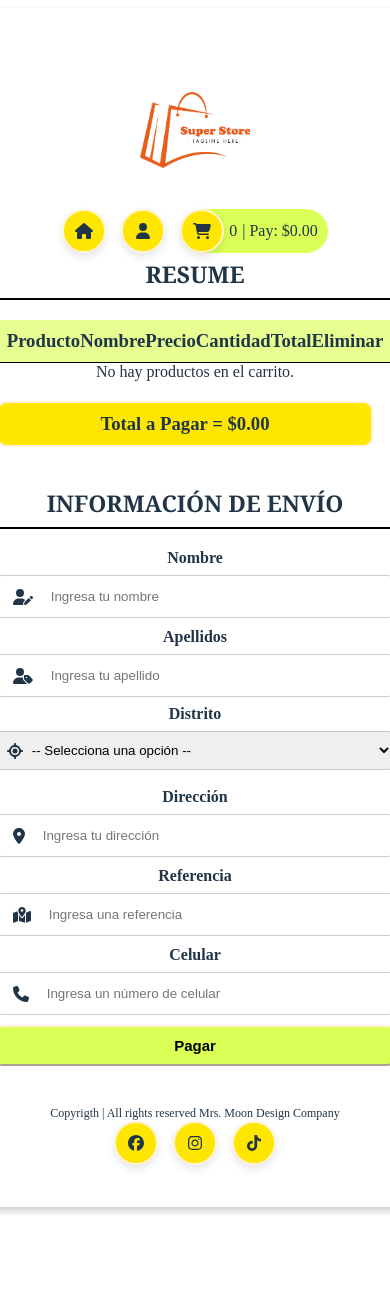
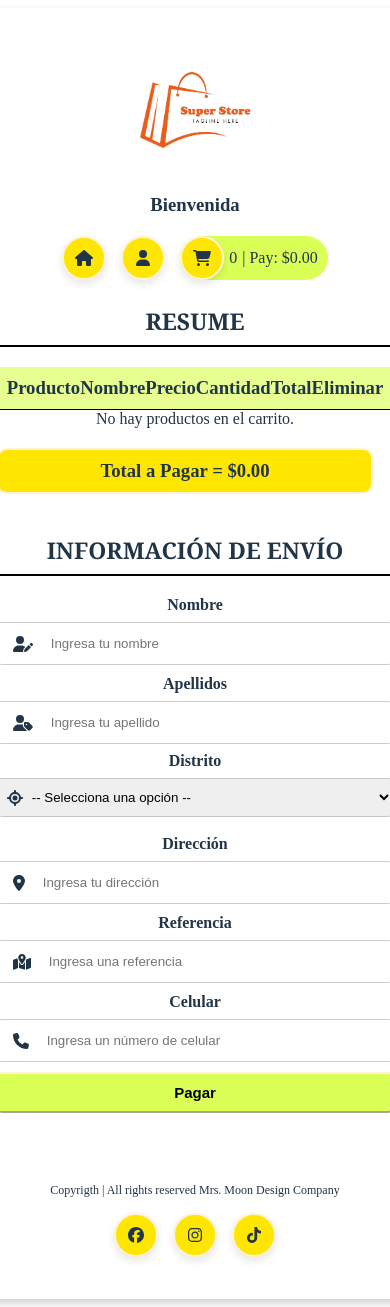
Before and after one commit to VhaniaAviles27/Project-Bootcamp, a React (Vite) app: page /resume in a window 390 px wide. Shown: the top 1307 px of the page. Before the commit the page ends 1215 px from the top, so only its background shows below. Built offline with nearby package versions, Linux system fonts and the light colour scheme.

Commit message:
Feat: Message Welcome per User

```diff
--- a/src/layouts/Footer/styleFooter.css
+++ b/src/layouts/Footer/styleFooter.css
@@ -4,6 +4,8 @@
     flex-direction: row;
     justify-content: space-between;
     align-items: center;
+    margin-top: 50px;
+    gap: 15px
 }
 
 .containerIcon {
--- a/src/layouts/Header/HeaderLayout.tsx
+++ b/src/layouts/Header/HeaderLayout.tsx
@@ -1,31 +1,63 @@
 import "./styleHeader.css";
 import logoImage from "../../assets/images/imageLogo.jpg";
-import { faHome, faUser, faShoppingCart } from '@fortawesome/free-solid-svg-icons';
+import {
+  faHome,
+  faUser,
+  faShoppingCart,
+} from "@fortawesome/free-solid-svg-icons";
 import Icon from "../../components/Icon/Icon";
 import { useNavigate } from "react-router-dom";
 import { RoutePaths } from "../../routes/routesConfig";
+import { useEffect, useState } from "react";
+import { User } from "../../models/User";
 
 type HeaderLayoutProps = {
   cartCount: number;
   cartPrice: number;
 };
 
-const HeaderLayout: React.FC<HeaderLayoutProps> = ({ cartCount, cartPrice }) => {
+const HeaderLayout: React.FC<HeaderLayoutProps> = ({
+  cartCount,
+  cartPrice,
+}) => {
   const navigate = useNavigate();
-  const handleNavigation = (path:string) => {
+  const handleNavigation = (path: string) => {
     navigate(path);
+  };
+
+  const [user, setUser] = useState<User | null>(null);
+  useEffect(() => {
+    const userData = localStorage.getItem("user");
+    if (userData) {
+      setUser(JSON.parse(userData) as User);
     }
+  }, []);
 
   return (
     <div className="headerContainer">
       <div className="logoContainer">
-          <img src={logoImage} className="logoImage" data-testid="logoImage"/>
+        <img src={logoImage} className="logoImage" data-testid="logoImage" />
+      </div>
+      <div className = "welcomeMessage">
+        <h3>Bienvenida {user?.firstName} {user?.lastName}</h3>
       </div>
       <nav className="containerIcon">
-          <Icon icon={faHome}  onNavigate={() => handleNavigation(RoutePaths.HOME)} data-testid="navHome"/>
-          <Icon icon={faUser}  onNavigate={() => handleNavigation(RoutePaths.PROFILE)} data-testid="navProfile" />
+        <Icon
+          icon={faHome}
+          onNavigate={() => handleNavigation(RoutePaths.HOME)}
+          data-testid="navHome"
+        />
+        <Icon
+          icon={faUser}
+          onNavigate={() => handleNavigation(RoutePaths.PROFILE)}
+          data-testid="navProfile"
+        />
         <div className="cartContainer">
-            <Icon icon={faShoppingCart} onNavigate={() => handleNavigation(RoutePaths.RESUME)} data-testid="navResume" />
+          <Icon
+            icon={faShoppingCart}
+            onNavigate={() => handleNavigation(RoutePaths.RESUME)}
+            data-testid="navResume"
+          />
           <span className="cartCount">{cartCount}</span>
           <p>| Pay: ${cartPrice.toFixed(2)}</p>
         </div>
--- a/src/layouts/Header/styleHeader.css
+++ b/src/layouts/Header/styleHeader.css
@@ -3,11 +3,8 @@
     justify-content: space-between;
     align-items: center;
     background-color: white;
-}
-
-.logoContainer {
-    margin-top: 20px;
-    margin-bottom: 15px;
+    gap: 50px;
+    margin-bottom: 25px;
 }
 
 .logoImage {
@@ -34,6 +31,7 @@
     .headerContainer {
         display: flex;
         justify-content: space-between;
+
     }
 }
 
@@ -48,6 +46,7 @@
     .headerContainer {
         display: flex;
         flex-direction: column;
+        gap: 20px
     }
 
 }
@@ -55,5 +54,6 @@
     .headerContainer {
         display: flex;
         flex-direction: column;
+
     }
 }
--- a/src/pages/ProfilePage.tsx
+++ b/src/pages/ProfilePage.tsx
@@ -16,6 +16,7 @@ const ProfilePage = () => {
   const handleLogout = async (path: string) => {
     navigate(path);
   };
+
   useEffect(() => {
     const userData = localStorage.getItem("user");
     if (userData) {
```
Also changed, not shown: src/App.tsx (+4 -4 lines). Lines whose indentation alone changed are shown as unchanged.
